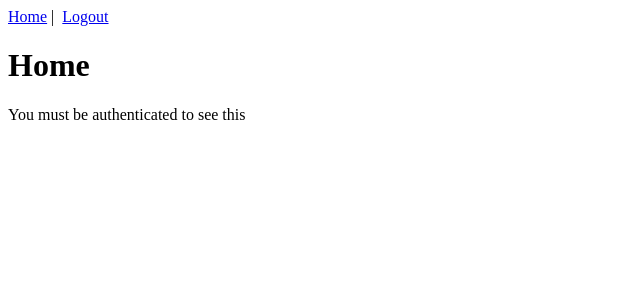
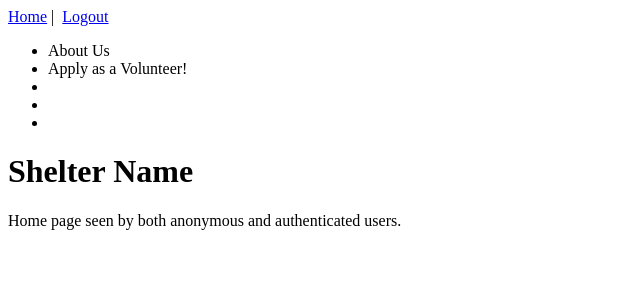
Before and after one commit to RynusTheGuynus/AnimalShelterWebsite, a Vue app in the folder final_capstone-main/capstone/vue/: page / in a window 1280 px wide. Shown: the top 300 px of the page, without its empty margins (0-640 px from the left). Built offline with nearby package versions, Linux system fonts and the light colour scheme; sample sign-in values are in the browser's storage.

Commit message:
Added some work on the Home.vue 5/31/23

```diff
--- a/final_capstone-main/capstone/vue/src/views/Home.vue
+++ b/final_capstone-main/capstone/vue/src/views/Home.vue
@@ -1,7 +1,18 @@
 <template>
   <div class="home">
-    <h1>Home</h1>
-    <p>You must be authenticated to see this</p>
+    <div class="header">
+      <div class="nav">
+        <ul>
+          <li>About Us</li>
+          <li>Apply as a Volunteer!</li>
+          <li></li>
+          <li></li>
+          <li></li>
+        </ul>
+      </div>
+      <h1>Shelter Name</h1>
+      <p>Home page seen by both anonymous and authenticated users.</p>
+    </div>
   </div>
 </template>
 
```
Also changed, not shown: 2 other files (tests, documents, lock files or other folders).
